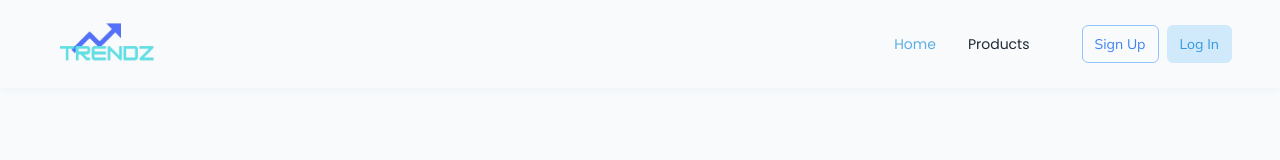
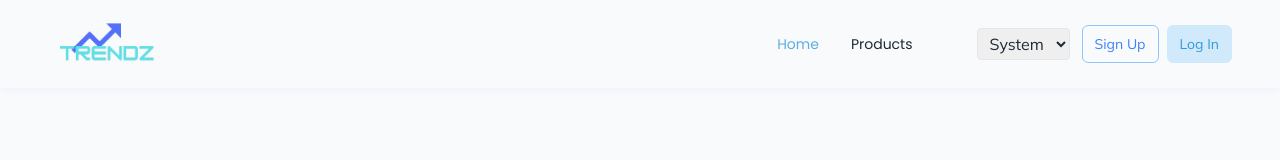
Before and after one commit to Mohotasir/productHunt_clientSide, a React (Vite) app: page / in a window 1280 px wide. Shown: the top 160 px of the page. Built offline with nearby package versions, Linux system fonts and the light colour scheme; no server answers.

Commit message:
add: themeToggle

```diff
--- a/index.html
+++ b/index.html
@@ -1,5 +1,5 @@
 <!doctype html>
-<html lang="en">
+<html lang="en" data-theme="light">
   <head>
     <meta charset="UTF-8" />
     <link rel="icon" type="" href="./src/assets/lgo.png" />
@@ -7,7 +7,7 @@
     <title>TrendZ</title>
   </head>
   <body>
-    <div id="root"></div>
+    <div id="root" class="dark:bg-gray-900"></div>
     <script type="module" src="/src/main.jsx"></script>
   </body>
 </html>
--- /dev/null
+++ b/src/Hooks/useTheme/useTheme.jsx
@@ -0,0 +1,23 @@
+import { useEffect, useState } from "react"
+
+export default function useTheme() {
+  const [theme, setTheme] = useState(() => {
+    return localStorage.getItem("theme") || "system"
+  })
+
+  useEffect(() => {
+    const root = window.document.documentElement
+    root.classList.remove("light", "dark")
+
+    if (theme === "system") {
+      const isDark = window.matchMedia("(prefers-color-scheme: dark)").matches
+      root.classList.add(isDark ? "dark" : "light")
+    } else {
+      root.classList.add(theme)
+    }
+
+    localStorage.setItem("theme", theme)
+  }, [theme])
+
+  return { theme, setTheme }
+}
--- a/src/Layout/LayoutUI.jsx
+++ b/src/Layout/LayoutUI.jsx
@@ -9,6 +9,7 @@ export default function LayoutUI() {
             <Navbar></Navbar>
         </div>
         <Outlet></Outlet>
+
         <div>
            <Footer></Footer>
         </div>
--- a/src/Pages/HOME/Coupon/CouponSlider.jsx
+++ b/src/Pages/HOME/Coupon/CouponSlider.jsx
@@ -27,10 +27,10 @@ const CouponSlider = () => {
                   slidesPerView: 1,
               },
               768: {
-                  slidesPerView: 2,
+                  slidesPerView: 1,
               },
               1024: {
-                  slidesPerView: 2,
+                  slidesPerView: 1,
               },
           }}
             modules={[Autoplay]}
--- /dev/null
+++ b/src/Pages/HOME/ToggleTheme/ToggleTheme.jsx
@@ -0,0 +1,19 @@
+import useTheme from "../../../Hooks/useTheme/useTheme"
+
+function ToggleTheme() {
+  const { theme, setTheme } = useTheme()
+
+  return (
+    <select
+      value={theme}
+      onChange={(e) => setTheme(e.target.value)}
+      className="border mx-3 px-2 py-1 rounded"
+    >
+      <option value="light">Light</option>
+      <option value="dark">Dark</option>
+      <option value="system">System</option>
+    </select>
+  )
+}
+
+export default ToggleTheme
--- a/src/Pages/Login/Login.jsx
+++ b/src/Pages/Login/Login.jsx
@@ -14,9 +14,7 @@ const Login = () => {
     const navigate = useNavigate();
     const [showModal, setShowModal] = useState(false);
     const [showPassword, setShowPassword] = useState(false);
-    const { signInUser, signInWithGoogle} = useContext(AuthContext);
-    // const [data,setData] = useState([]);
-    const togglePasswordVisibility = () => {
+    const { signInUser, signInWithGoogle} = useContext(AuthContext);    const togglePasswordVisibility = () => {
         setShowPassword(!showPassword);
     };
     const handleSubmit = (e) => {
--- a/src/Shared/Navbar/Navbar.jsx
+++ b/src/Shared/Navbar/Navbar.jsx
@@ -2,6 +2,7 @@ import { Link, NavLink } from "react-router-dom";
 import { useContext, useEffect, useState } from "react";
 import { AuthContext } from "../../AuthProvider/AuthProdiver";
 import logo from "../../assets/logo.png";
+import ToggleTheme from "../../Pages/HOME/ToggleTheme/ToggleTheme";
 
 const Nav = () => {
   const { user, logOut } = useContext(AuthContext);
@@ -132,6 +133,7 @@ const Nav = () => {
             </>
           ) : (
             <>
+              <ToggleTheme />
               <Link
                 className=" px-3 py-2  text-sm bg rounded-md mr-2 border text-blue-500 border-blue-300 "
                 to="/signup"
--- a/src/index.css
+++ b/src/index.css
@@ -2,6 +2,7 @@
 @tailwind base;
 @tailwind components;
 @tailwind utilities;
+
 
 .poppin{
     font-family: "Poppins", sans-serif;
--- a/tailwind.config.js
+++ b/tailwind.config.js
@@ -1,13 +1,22 @@
 /** @type {import('tailwindcss').Config} */
 export default {
+  darkMode: "class", // ✅ must be here (top-level)
+
   content: [
     "./index.html",
     "./src/**/*.{js,ts,jsx,tsx}",
   ],
+
   theme: {
-    extend: {},
+    extend: {
+      colors: {
+        primary: "#3498DB",
+        secondary: "#5DADE2",
+      },
+    },
   },
+
   plugins: [
-    require('daisyui'),
+    require("daisyui"),
   ],
 }
```
